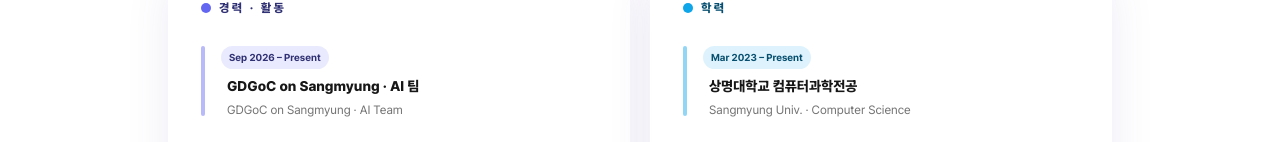
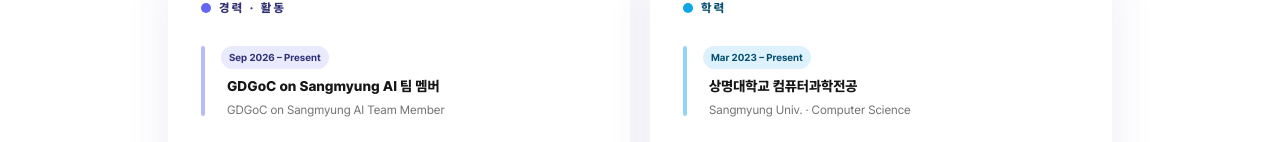
Before and after one commit to jiwonsudo/portfolio, a React (Vite) app: page /about in a window 1280 px wide. Shown: the part 770-912 px from the top of the page. Built offline with nearby package versions, Linux system fonts and the light colour scheme.

Commit message:
content: GDGoC 활동 표기 문구 수정
Co-Authored-By: Claude Sonnet 5 <noreply@anthropic.com>

```diff
--- a/src/data/profile.ts
+++ b/src/data/profile.ts
@@ -105,8 +105,8 @@ export const credentials: Credential[] = [
 export const experiences: TimelineEntry[] = [
   {
     period: 'Sep 2026 – Present',
-    title: 'GDGoC on Sangmyung · AI 팀',
-    titleEn: 'GDGoC on Sangmyung · AI Team',
+    title: 'GDGoC on Sangmyung AI 팀 멤버',
+    titleEn: 'GDGoC on Sangmyung AI Team Member',
   },
   {
     period: 'Mar 2026 – Jul 2026',
```
